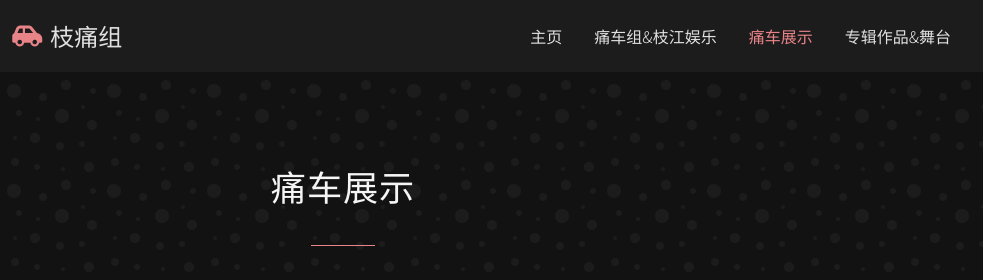
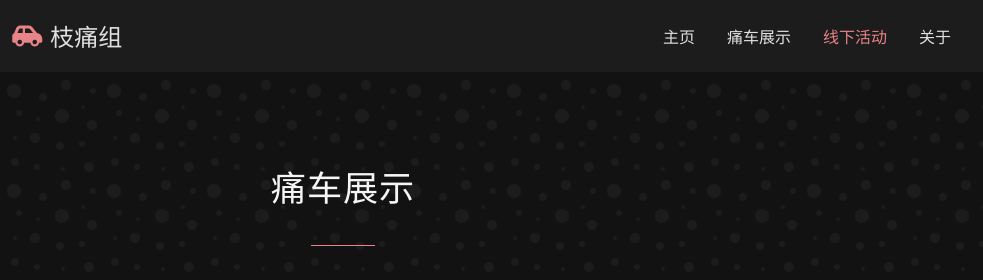
Before and after one commit to Liumamua/ZJ_Itasha, a plain HTML site: page paincar.html in a window 1280 px wide. Shown: the top 280 px of the page, 297-1280 px from the left. Drawn offline with nearby package versions, Linux system fonts and the light colour scheme.

Commit message:
修改了跳转页内容及顺序

```diff
--- a/paincar.html
+++ b/paincar.html
@@ -111,13 +111,13 @@
                     data-target="home">主页</a>
                 <a href="#"
                     class="text-sm sm:text-base font-light hover:text-dark-accent transition-colors duration-300 nav-link"
-                    data-target="intro-section">痛车组&枝江娱乐</a>
+                    data-target="paincar">痛车展示</a>
                 <a href="paincar.html"
                     class="text-sm sm:text-base font-light text-dark-accent transition-colors duration-300 nav-link"
-                    data-target="paincar">痛车展示</a>
+                    data-target="paincar">线下活动</a>
                 <a href="works.html"
                     class="text-sm sm:text-base font-light hover:text-dark-accent transition-colors duration-300 nav-link"
-                    data-target="works">专辑作品&舞台</a>
+                    data-target="intro-section">关于</a>
             </nav>
 
             <!-- 移动端菜单按钮 -->
```
